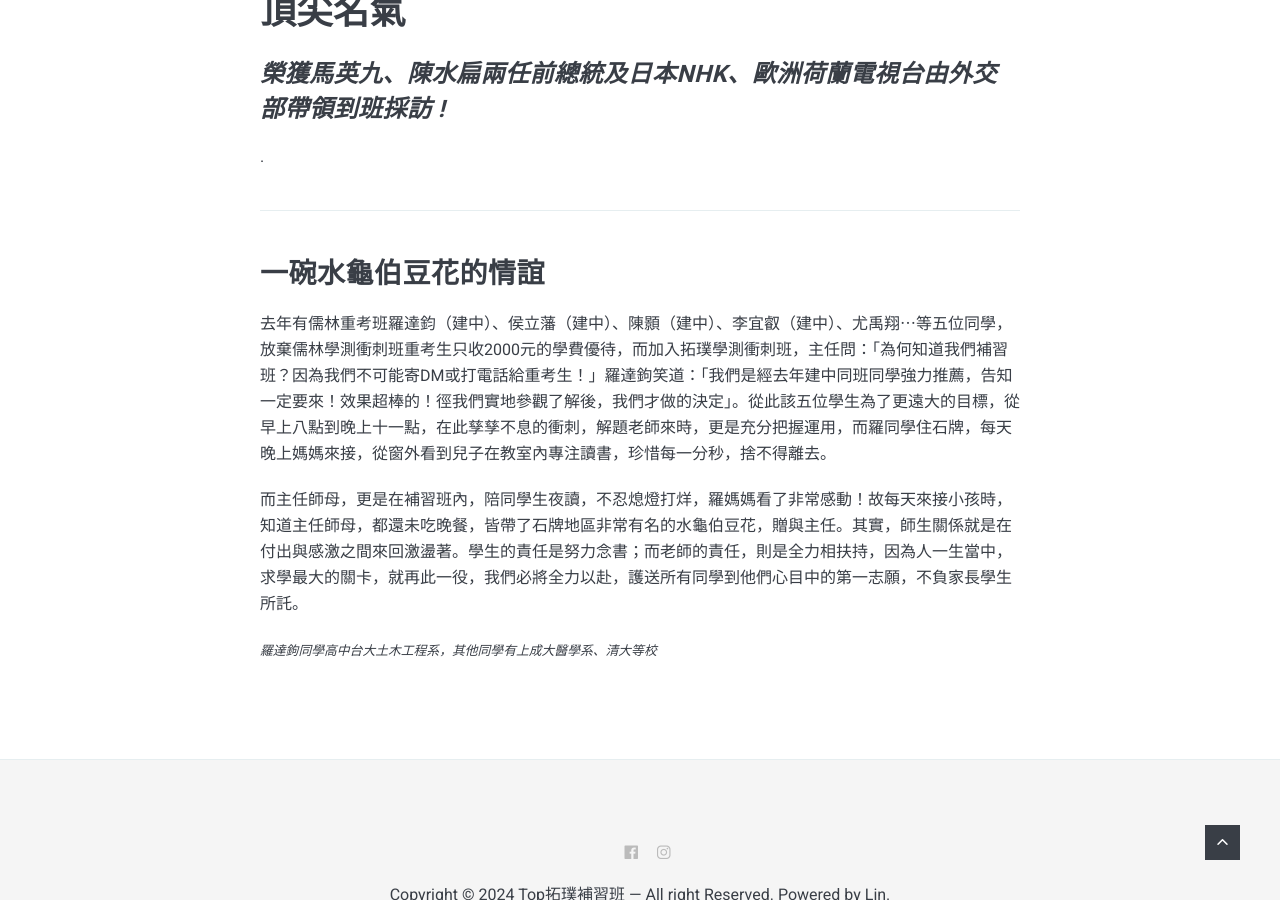
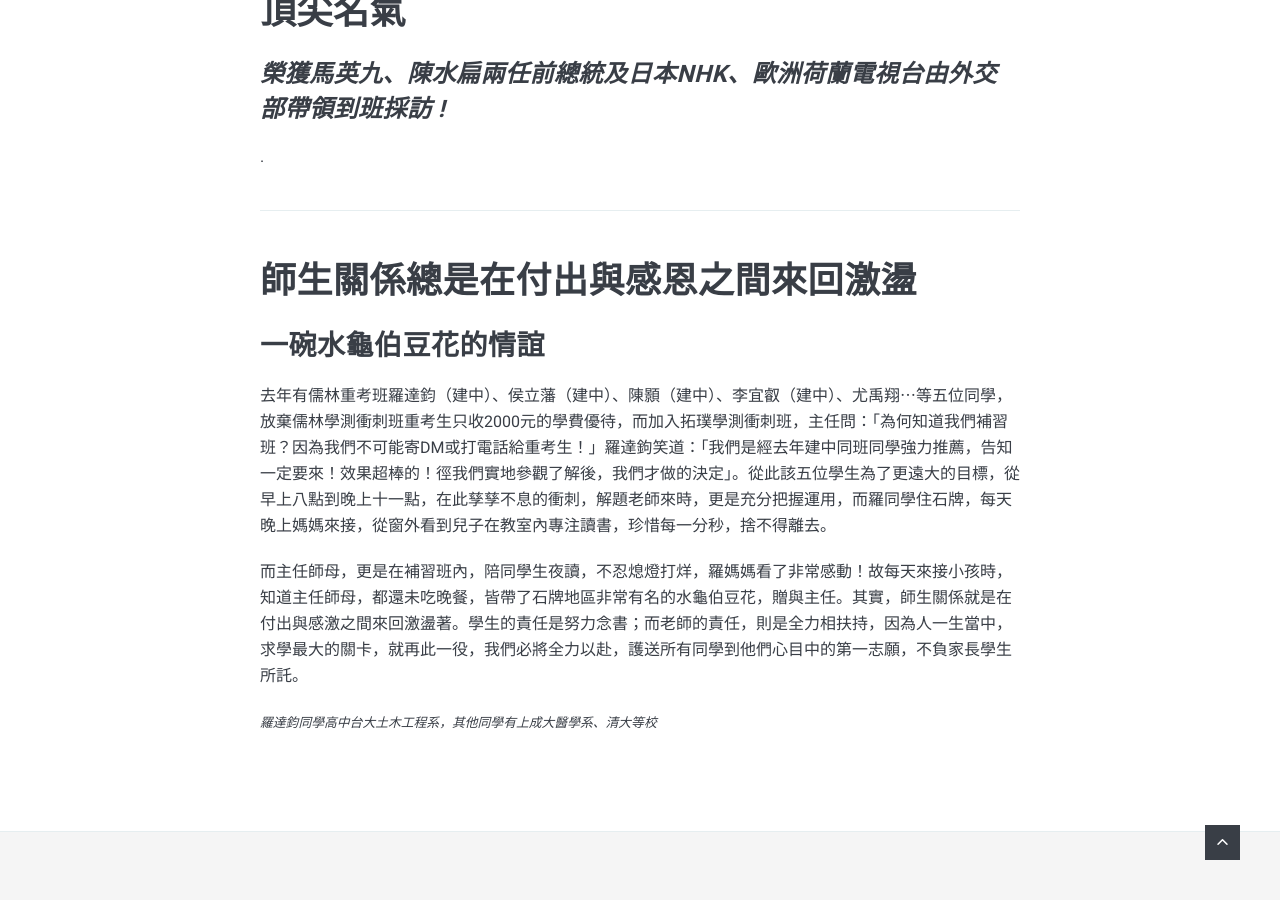
Before and after one commit to thetopedu/education, a Jekyll site: the page built from _pages/關於拓璞.md, in a window 1280 px wide and 900 px high, scrolled down 3174 px. Built offline with Jekyll 4.4.1, drawn with Linux system fonts in a browser that asks for light colours; nearby versions of some CDN libraries.

Commit message:
finaltest

```diff
--- a/_data/settings.yml
+++ b/_data/settings.yml
@@ -11,7 +11,7 @@ author:
   name: Top拓樸補習班
   image: index.jpg
   say-hello: <strong>全國最強最犀利的專業升大學家教班</strong>
-  bio: 創立38年，原為北車站前大班，特在天母地區開設精緻小班，並贏得鄰近國中信任，師資經驗超過25年，一對一個別輔導、免費自習教室，讓您孩子的課業倍受呵護。
+  bio: 創立38年，原為北車站前大班，並獲兩位前總統(陳水扁、馬英九)及日本NHK、歐洲和荷蘭電視台到班訪問，特在天母地區開設精緻小班，並贏得天中、蘭雅、士林、明德等校35位以上老師及三位校務主任及成功高中校長信賴，皆將其寶貴子女託付本班，師資經驗超過25年的全國名師，一對一個別輔導、免費自習教室，讓您孩子的課業倍受呵護。
 
 
 #-------------------------------
--- a/_pages/關於拓璞.md
+++ b/_pages/關於拓璞.md
@@ -52,10 +52,11 @@ image: 關於我們封面.jpg
 
 
 ---
+# 師生關係總是在付出與感恩之間來回激盪
 ## 一碗水龜伯豆花的情誼
 
 去年有儒林重考班羅達鈞（建中）、侯立藩（建中）、陳顥（建中）、李宜叡（建中）、尤禹翔⋯等五位同學，放棄儒林學測衝刺班重考生只收2000元的學費優待，而加入拓璞學測衝刺班，主任問：「為何知道我們補習班？因為我們不可能寄DM或打電話給重考生！」羅達鉤笑道：「我們是經去年建中同班同學強力推薦，告知一定要來！效果超棒的！徑我們實地參觀了解後，我們才做的決定」。從此該五位學生為了更遠大的目標，從早上八點到晚上十一點，在此孳孳不息的衝刺，解題老師來時，更是充分把握運用，而羅同學住石牌，每天晚上媽媽來接，從窗外看到兒子在教室內專注讀書，珍惜每一分秒，捨不得離去。
 
 而主任師母，更是在補習班內，陪同學生夜讀，不忍熄燈打烊，羅媽媽看了非常感動！故每天來接小孩時，知道主任師母，都還未吃晚餐，皆帶了石牌地區非常有名的水龜伯豆花，贈與主任。其實，師生關係就是在付出與感激之間來回激盪著。學生的責任是努力念書；而老師的責任，則是全力相扶持，因為人一生當中，求學最大的關卡，就再此一役，我們必將全力以赴，護送所有同學到他們心目中的第一志願，不負家長學生所託。
 
-<SMALL> *羅達鉤同學高中台大土木工程系，其他同學有上成大醫學系、清大等校* </SMALL>
+<SMALL> *羅達鈞同學高中台大土木工程系，其他同學有上成大醫學系、清大等校* </SMALL>
```
